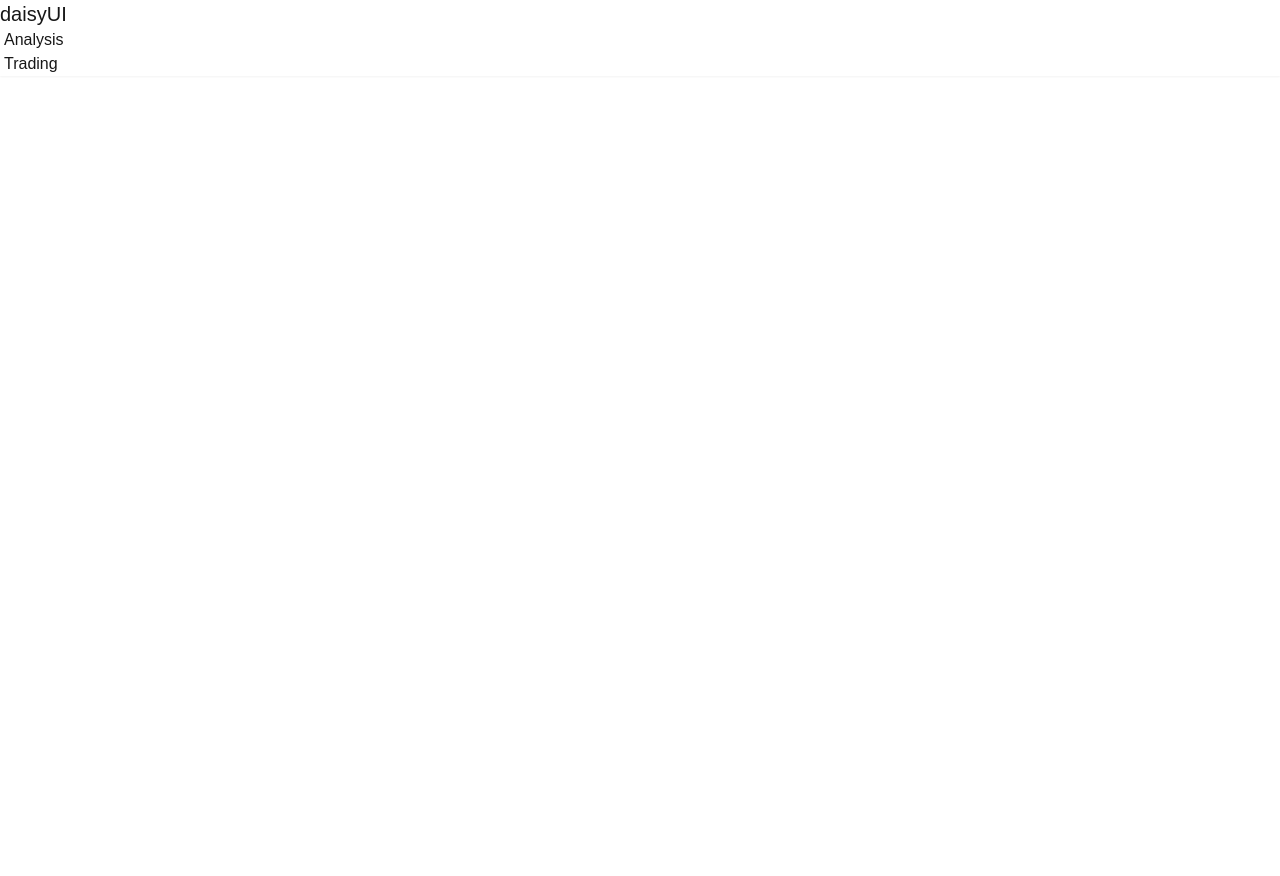
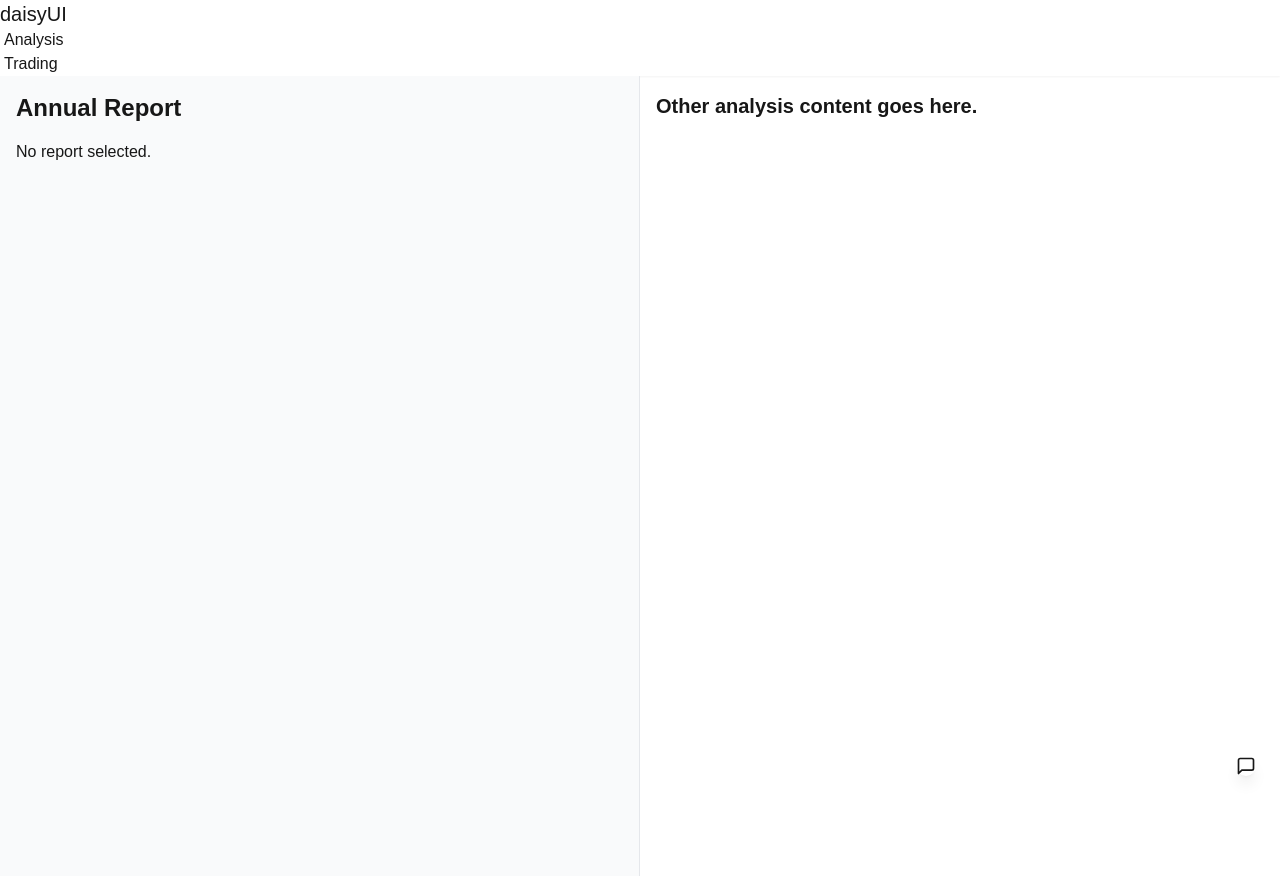
Before and after one commit to hanthattal/hackai, a Next.js app: page /home in a window 1280 px wide. Before the commit the page ends 800 px from the top, so only its background shows below. Built offline with nearby package versions, Linux system fonts and the light colour scheme.

Commit message:
rendered pdf

```diff
--- a/package.json
+++ b/package.json
@@ -9,6 +9,7 @@
     "lint": "next lint"
   },
   "dependencies": {
+    "lucide-react": "^0.501.0",
     "next": "14.2.25",
     "react": "^18",
     "react-dom": "^18"
--- /dev/null
+++ b/src/app/api/report/route.ts
@@ -0,0 +1,29 @@
+import { NextRequest, NextResponse } from "next/server";
+
+export async function GET(req: NextRequest) {
+  const url = req.nextUrl.searchParams.get("url");
+
+  if (!url || !url.startsWith("https://www.sec.gov/")) {
+    return NextResponse.json({ error: "Invalid or missing SEC URL" }, { status: 400 });
+  }
+
+  try {
+    const res = await fetch(url, {
+      headers: {
+        "User-Agent": "HackathonApp/1.0 sriramsendhil@gmail.com",
+      },
+    });
+
+    const contentType = res.headers.get("content-type") || "text/html";
+    const body = await res.text();
+
+    return new NextResponse(body, {
+      headers: {
+        "Content-Type": contentType,
+        // critical: DO NOT send X-Frame-Options header
+      },
+    });
+  } catch (err) {
+    return NextResponse.json({ error: "Failed to fetch SEC content" }, { status: 500 });
+  }
+}
--- /dev/null
+++ b/src/app/components/chatbotModal.tsx
@@ -0,0 +1,31 @@
+"use client";
+
+import React from "react";
+
+type Props = {
+  isOpen: boolean;
+  onClose: () => void;
+};
+
+const ChatbotModal: React.FC<Props> = ({ isOpen, onClose }) => {
+  if (!isOpen) return null;
+
+  return (
+    <div className="fixed inset-0 bg-black bg-opacity-40 flex items-center justify-center z-50">
+      <div className="bg-base-100 w-11/12 h-5/6 rounded-xl shadow-xl p-6 relative">
+        <button
+          className="btn btn-sm btn-circle btn-ghost absolute top-4 right-4"
+          onClick={onClose}
+        >
+          ✕
+        </button>
+        <h2 className="text-2xl font-bold mb-4">Chatbot Assistant</h2>
+        <div className="w-full h-full overflow-auto">
+          <p className="text-gray-500">This space will host your chatbot interface.</p>
+        </div>
+      </div>
+    </div>
+  );
+};
+
+export default ChatbotModal;
--- a/src/app/home/page.tsx
+++ b/src/app/home/page.tsx
@@ -1,11 +1,57 @@
-import React from 'react'
+"use client";
+
+import React, { useState } from 'react';
+import { useSearchParams } from 'next/navigation';
+import ChatbotModal from '@/app/components/chatbotModal';
+import { MessageSquare } from "lucide-react";
+
 
 const HomePage = () => {
+  const searchParams = useSearchParams();
+  const reportLink = searchParams.get('url');
+  const company = searchParams.get('company');
+  const ticker = searchParams.get('ticker');
+  const cik = searchParams.get('cik');
+
+
+
+
+  const [openModal, setOpenModal] = useState(false);
+
   return (
-    <div>
+    <div className="flex h-screen relative">
+      {/* Left half: PDF viewer */}
+      <div className="w-1/2 bg-base-100 border-r border-base-300 p-4 bg-gray-50">
+        <h1 className="text-2xl font-bold mb-4">{ticker} Annual Report</h1>
+        {reportLink ? (
+          <iframe
+            src={`/api/report?url=${encodeURIComponent(reportLink ?? "")}`}
+            width="100%"
+            height="100%"
+            className="rounded"
+          />
+        ) : (
+          <p>No report selected.</p>
+        )}
+      </div>
 
+      {/* Right half */}
+      <div className="w-1/2 p-4">
+        <p className="text-xl font-semibold">Other analysis content goes here.</p>
+      </div>
+
+      {/* Floating Button */}
+      <button
+        className="btn btn-primary rounded-full fixed bottom-6 right-6 shadow-lg gap-2"
+        onClick={() => setOpenModal(true)}
+        >
+        <MessageSquare className="w-5 h-5" />
+    </button>
+
+      {/* Chatbot Modal */}
+      <ChatbotModal isOpen={openModal} onClose={() => setOpenModal(false)} />
     </div>
-  )
-}
+  );
+};
 
-export default HomePage
+export default HomePage;
--- a/src/app/page.tsx
+++ b/src/app/page.tsx
@@ -1,18 +1,21 @@
 "use client";
 
 import { useState } from "react";
+import { useRouter } from "next/navigation";
+
 
 export default function Home() {
+
   const [companyName, setCompanyName] = useState("");
-  const [reportLink, setReportLink] = useState<string | null>(null);
   const [loading, setLoading] = useState(false);
   const [error, setError] = useState("");
+
+  const router = useRouter();
 
   const searchAnnualReport = async (e: React.FormEvent) => {
     e.preventDefault();
     setLoading(true);
     setError("");
-    setReportLink(null);
 
     try {
       console.log("Searching for:", companyName);
@@ -59,7 +62,12 @@ export default function Home() {
       const docLink = `https://www.sec.gov/Archives/edgar/data/${parseInt(cik)}/${accessionNumber}/${primaryDocument}`;
       console.log("Document Link:", docLink);
 
-      setReportLink(docLink);
+      router.push(
+        `/home?url=${encodeURIComponent(docLink)}
+        &company=${encodeURIComponent(companyEntry.title)}
+        &ticker=${encodeURIComponent(companyEntry.ticker)}
+        &cik=${companyEntry.cik}`
+      );
     } catch (err: any) {
       console.error("Error fetching report:", err);
       setError(err.message || "Something went wrong");
@@ -86,14 +94,6 @@ export default function Home() {
 
       {error && <div className="text-error mt-4">{error}</div>}
 
-      {reportLink && (
-        <div className="mt-6 text-center">
-          <a className="link link-primary" href={reportLink} target="_blank">
-            View 2024 Annual Report
-          </a>
-        </div>
-      )}
-
     </div>
   );
 }
```
Also changed, not shown: 1 other file (tests, documents, lock files or other folders).
